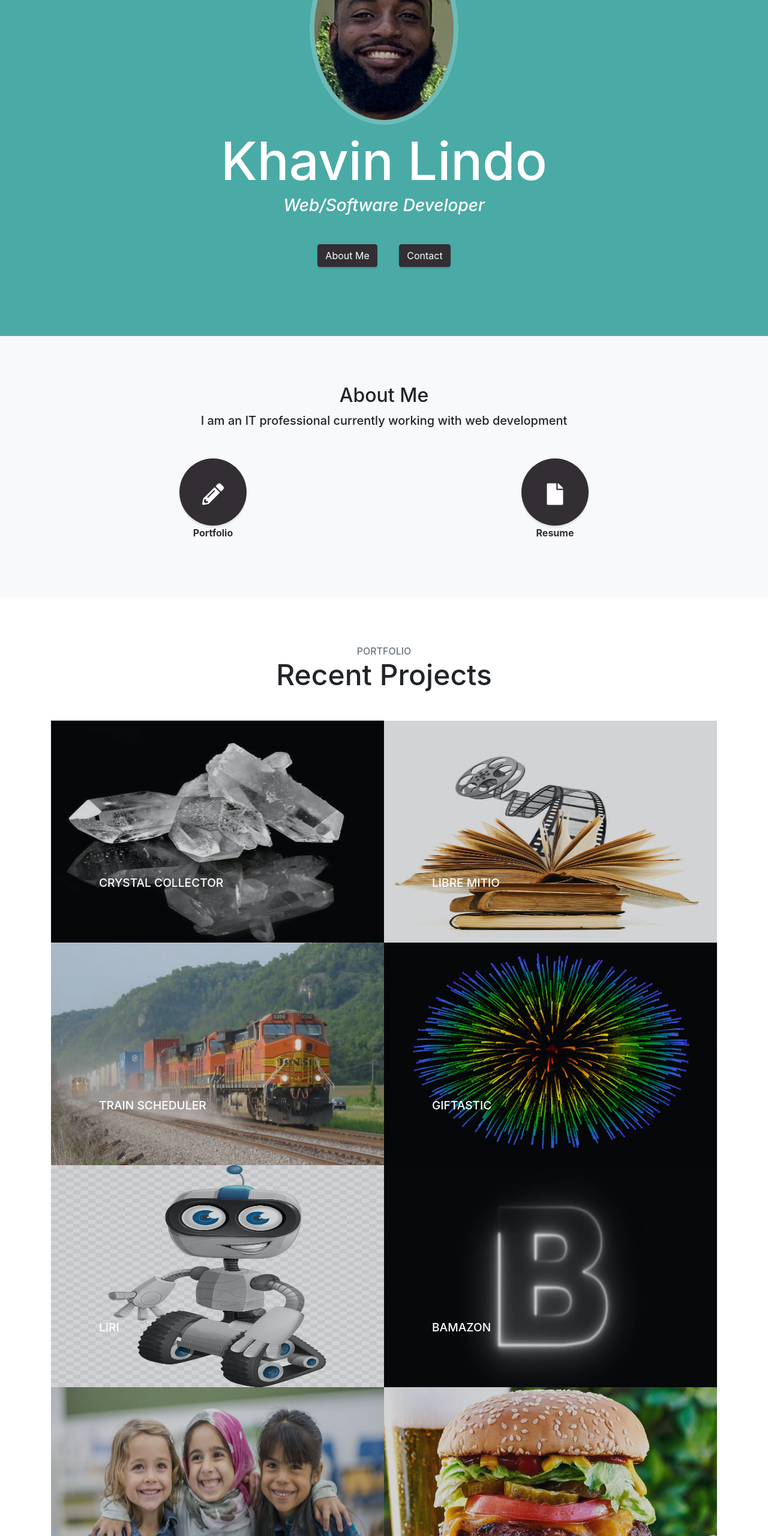
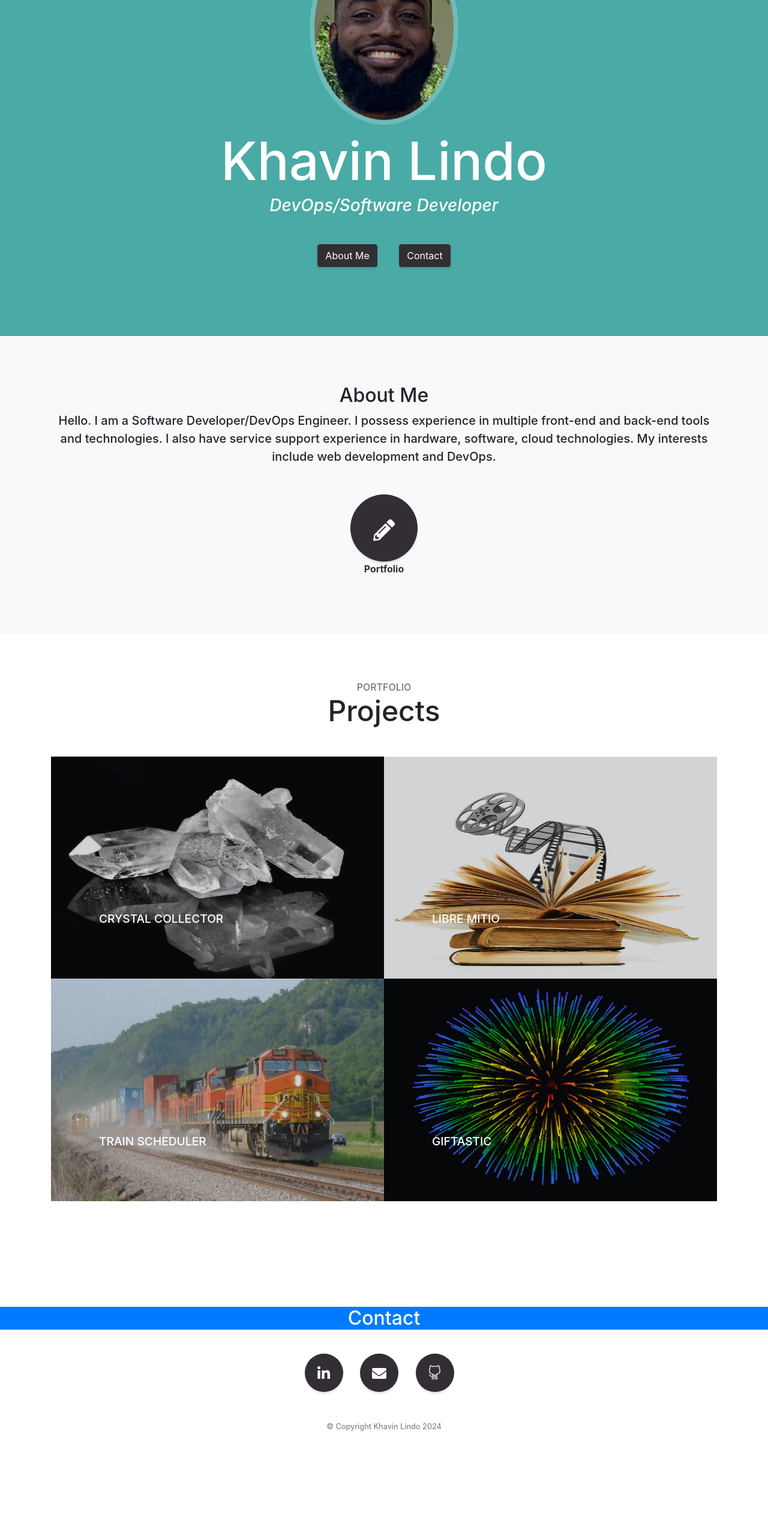
Before and after one commit to khavinlindo/Portfolio, a website with bundled scripts: page index.html in a window 1280 px wide. Shown: the part 240-2800 px from the top of the page at 60% size. After the commit the page ends 2755 px from the top, so only its background shows below. Built offline with nearby package versions, Linux system fonts and the light colour scheme.

Commit message:
Removed projects with inactive heroku links

```diff
--- a/index.html
+++ b/index.html
@@ -55,7 +55,7 @@
         <img class="img-fluid img-profile rounded-circle mx-auto mb-2" src="img/profile-pic.jpg" alt="">
       <h1 class="mb-1">Khavin Lindo</h1>
       <h3 class="mb-5">
-        <em>Web/Software Developer</em>
+        <em>DevOps/Software Developer</em>
       </h3>
       <a class="btn btn-primary btn-xl js-scroll-trigger" style ="margin-right:2rem;" href="#about">About Me</a>
       <a class="btn btn-primary btn-xl js-scroll-trigger" href="#contact">Contact</a>
@@ -69,7 +69,10 @@
       <div class="row">
         <div class="col-lg-12 mx-auto">
           <h2>About Me</h2>
-          <p class="lead mb-5" style="font-weight:500;">I am an IT professional currently working with web development</p>
+          <p class="lead mb-5" style="font-weight:500;">Hello. I am a Software Developer/DevOps Engineer. I possess experience in multiple front-end and back-end tools and
+            technologies.
+            I also have service support experience in hardware, software, cloud technologies. My interests include web development and DevOps.
+          </p>
         </div>
       </div>
       <div class="row">
@@ -80,12 +83,12 @@
                <a class="js-scroll-trigger" href="#portfolio"><strong><p style="color:#322E34">Portfolio</p></strong></a>
           <!--<a class="btn btn-xl js-scroll-trigger" href="#portfolio" style="background-color:#322E34; color:white;">Portfolio</a> -->
         </div>
-        <div class="col-lg-6 mx-auto">
+        <!-- <div class="col-lg-6 mx-auto">
           <span class="service-icon rounded-circle mx-auto">
            <a href="img/blank-filler-for-resume.pdf" target="_blank"><i class="fas fa-file" style="color:white;"></i></a>
           </span>
           <a href="img/blank-filler-for-resume.pdf" target="_blank"><strong><p style="color:#322E34;">Resume</p></strong></a>
-        </div>
+        </div>   -->
       </div>
     </div>
   </section>
@@ -95,7 +98,7 @@
     <div class="container">
       <div class="content-section-heading text-center">
         <h3 class="text-secondary mb-0">Portfolio</h3>
-        <h2 class="mb-5">Recent Projects</h2>
+        <h2 class="mb-5">Projects</h2>
       </div>
       <div class="row no-gutters">
         <div class="col-lg-6">
@@ -142,72 +145,72 @@
               <img class="img-fluid" src="img/giphy.gif" alt="" style="width:555px; height:370.25px">
             </a>
           </div>
-          <div class="col-lg-6">
+          <!-- <div class="col-lg-6">
             <a class="portfolio-item" href="https://github.com/khavinlindo/liri-node-app" target="_blank">
               <span class="caption">
                 <span class="caption-content">
-                  <h2>LIRI</h2>
+                  <h2>LIRI</h2> -->
                   <!--<p class="mb-0"></p>-->
-                </span>
-              </span>
+                <!-- </span> -->
+              <!-- </span>
               <img class="img-fluid" src="img/liri-bot.jpg" alt="" style="width:555px; height:370.25px">
             </a>
-          </div>
-          <div class="col-lg-6">
+          </div> -->
+          <!-- <div class="col-lg-6">
             <a class="portfolio-item" href="https://github.com/khavinlindo/bamazon" target="_blank">
               <span class="caption">
                 <span class="caption-content">
-                  <h2>Bamazon</h2>
+                  <h2>Bamazon</h2> -->
                   <!--<p class="mb-0"></p>-->
-                </span>
+                <!-- </span>
               </span>
               <img class="img-fluid" src="img/letterB.jpg" alt="" style="width:555px; height:370.25px">
             </a>
-          </div>
-          <div class="col-lg-6">
+          </div> -->
+          <!-- <div class="col-lg-6">
             <a class="portfolio-item" href="https://hidden-earth-14625.herokuapp.com/" target="_blank">
               <span class="caption">
                 <span class="caption-content">
-                  <h2>FriendFinder</h2>
+                  <h2>FriendFinder</h2> -->
                   <!--<p class="mb-0"></p>-->
-                </span>
+                <!-- </span>
               </span>
               <img class="img-fluid" src="img/friends.jpg" alt="" style="width:555px; height:370.25px">
             </a>
-          </div>
-          <div class="col-lg-6">
+          </div> -->
+          <!-- <div class="col-lg-6">
             <a class="portfolio-item" href="https://immense-taiga-89285.herokuapp.com/" target="_blank">
               <span class="caption">
                 <span class="caption-content">
-                  <h2>Eat La Burger!!!</h2>
+                  <h2>Eat La Burger!!!</h2> -->
                   <!--<p class="mb-0"></p>-->
-                </span>
+                <!-- </span>
               </span>
               <img class="img-fluid" src="img/burger.jpg" alt="" style="width:555px; height:370.25px">
             </a>
-          </div>
-          <div class="col-lg-6">
+          </div> -->
+          <!-- <div class="col-lg-6">
             <a class="portfolio-item" href="https://ez-agenda.herokuapp.com/" target="_blank">
               <span class="caption">
                 <span class="caption-content">
-                  <h2>EZ-Genda</h2>
+                  <h2>EZ-Genda</h2> -->
                   <!--<p class="mb-0"></p>-->
-                </span>
+                <!-- </span>
               </span>
               <img class="img-fluid" src="img/agenda.png" alt="" style="width:555px; height:370.25px">
             </a>
-          </div>
-          <div class="col-lg-6">
+          </div> -->
+          <!-- <div class="col-lg-6">
             <a class="portfolio-item" href="https://intense-badlands-83532.herokuapp.com/" target="_blank">
               <span class="caption">
                 <span class="caption-content">
-                  <h2>NEWSky-SCRAPER</h2>
+                  <h2>NEWSky-SCRAPER</h2> -->
                   <!--<p class="mb-0"></p>-->
-                </span>
+                <!-- </span>
               </span>
               <img class="img-fluid" src="img/coffee-newspaper-keyboard.jpg" alt="" style="width:555px; height:370.25px">
             </a>
-          </div>
+          </div> -->
       </div>
     </div>
   </section>
@@ -239,7 +242,7 @@
           </a>
         </li>
       </ul>
-      <p class="text-muted small mb-0">&copy; Copyright Khavin Lindo 2019</p>
+      <p class="text-muted small mb-0">&copy; Copyright Khavin Lindo 2024</p>
     </div>
   </footer>
 
```
